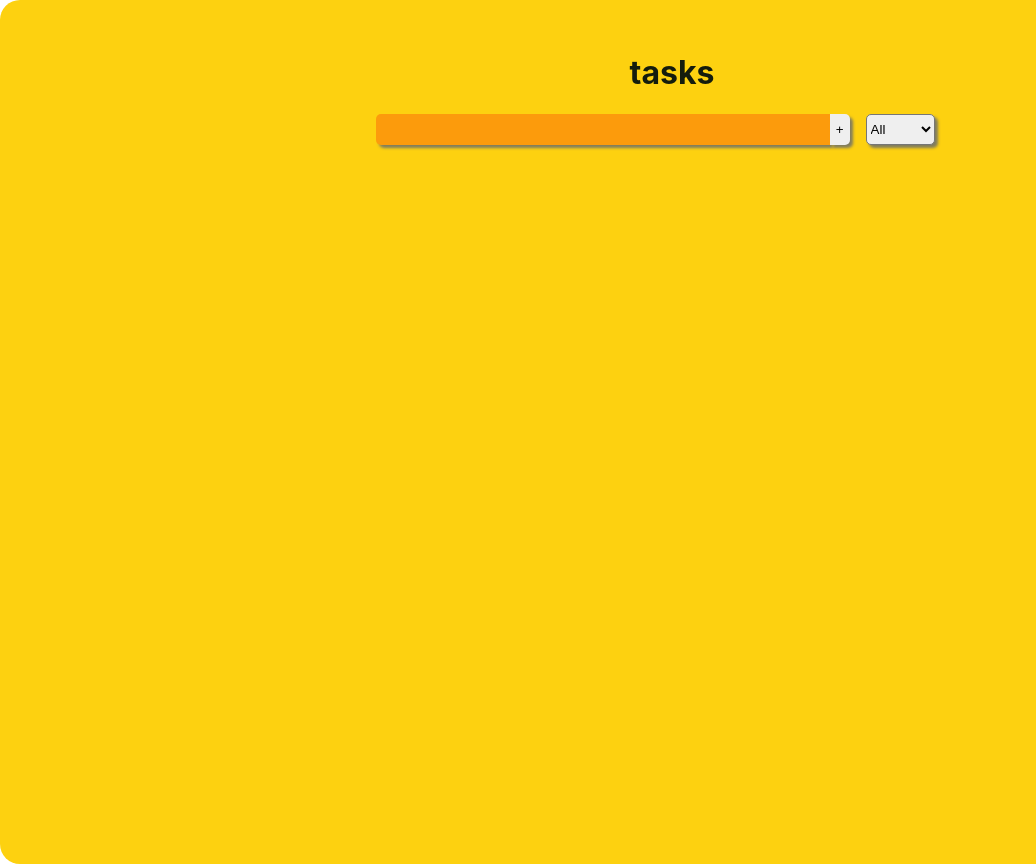
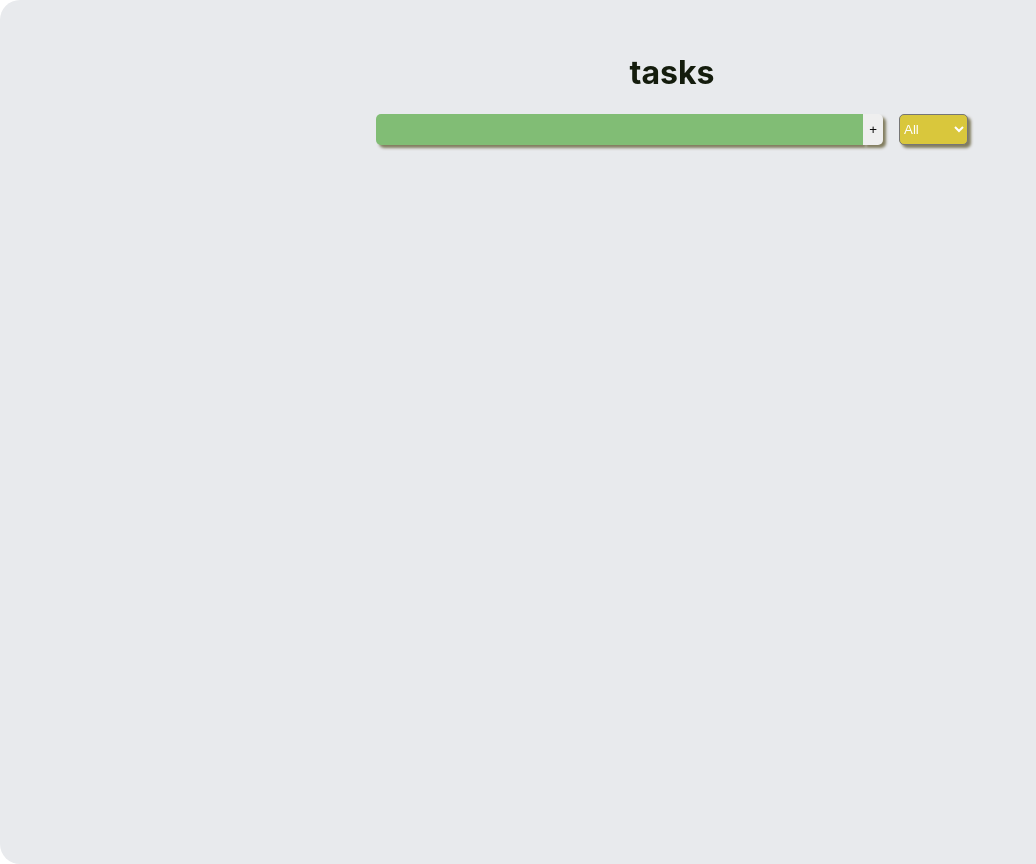
Before and after one commit to Ch-alireza021/Cw-19, a React (Create React App) app: page / in a window 1280 px wide. Shown: the top 864 px of the page, without its empty margins (0-1036 px from the left). Built offline with nearby package versions, Linux system fonts and the light colour scheme.

Commit message:
style:change Theme

```diff
--- a/src/App.module.css
+++ b/src/App.module.css
@@ -7,6 +7,6 @@
   gap: 2rem;
   padding: 2rem;
   border-radius: 20px;
-  background-color:#fdd110;
+  background-color:#e8eaed;
   color: #141c0d;
 }
--- a/src/components/Header/Header.module.css
+++ b/src/components/Header/Header.module.css
@@ -7,11 +7,12 @@
 }
 .header__inputs__section {
   display: flex;
+  justify-content: space-between;
   gap: 1rem;
   width: 100%;
 }
 .header__add {
-  flex-basis: 80% ;
+  flex-basis: 90% ;
   display: flex;
   align-items: stretch;
 }
@@ -22,8 +23,9 @@
   border-bottom-left-radius: 5px;
   border-top-left-radius: 5px;
   width: 100%;
-  background-color: #fc9b0c;
+  background-color: #81bd75;
   box-shadow: 3px 3px 3px #817c5e;
+  color: white;
 }
 .header__add__button {
   border: none;
@@ -35,4 +37,6 @@
   flex-basis: 10%;
   border-radius: 5px;
   box-shadow: 3px 3px 3px #817c5e;
+  background-color: #d9c73c;
+  color: white;
 }
--- a/src/components/Main/Main.module.css
+++ b/src/components/Main/Main.module.css
@@ -8,13 +8,14 @@
 .note__content {
   padding: 4px;
   width: 85%;
-  background-color: #fc9b0c;
+  background-color: #d9c73c;
   border-radius: 5px;
-  box-shadow: 3px 3px 3px #817c5e;
+  box-shadow: 3px 3px 3px #81bd75 ;
+  border:3px solid gray;
 }
 .note__checked{
   position: absolute;
-  background-color: black;
+  background-color: red;
   width: 100%;
   height: 2px;
   top: 50%;
@@ -24,14 +25,14 @@
 }
 .checkedTrue {
 
-  background-color: #817c5e;
+  background-color: #81bd75;
   padding: .5rem;
   border-radius: 1rem;
-  color: #fc9b0c;
+  color: black;
 }
 .checkedFalse {
 
-  background-color: #817c5e;
+  background-color: #81bd75;
   padding: .5rem;
   border-radius: 1rem;
   color: white;
@@ -45,8 +46,9 @@
 }
 
 .note__btn{
-  background-color: #817c5e;
+  background-color: #81bd75;
   padding: .5rem;
   border-radius: 1rem;
   color: white;
+
 }
```
